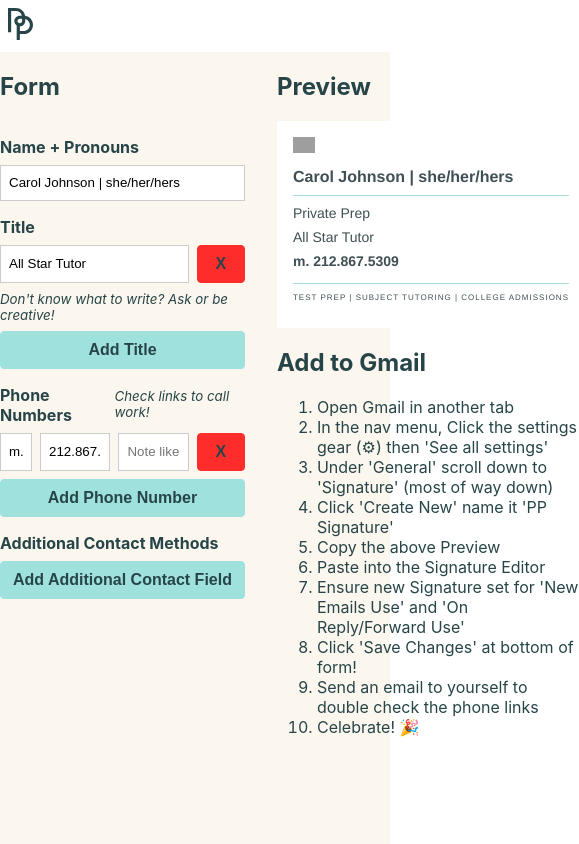
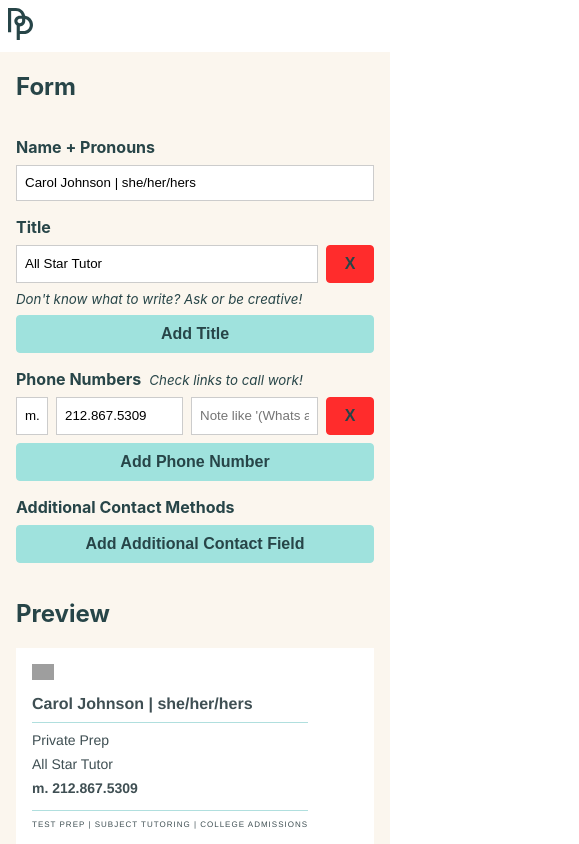
Before and after one commit to privateprep/pp-email-sig, a React (Create React App) app: page / in a window 390 px wide. Shown: the top 844 px of the page, 579 px wide, since content can reach past the window. Built offline with nearby package versions, Linux system fonts and the light colour scheme; grey boxes are pictures that could not be loaded.

Commit message:
Adds media query for mobile

```diff
--- a/src/App.css
+++ b/src/App.css
@@ -18,11 +18,19 @@
 }
 
 .App__main {
+  padding: 0 1rem;
   display: grid;
   grid-template-columns: 1fr 1fr;
   grid-gap: 2rem;
   max-width: 960px;
   margin: auto;
+}
+
+@media screen and (max-width: 610px) {
+  .App__main {
+    grid-template-columns: 1fr;
+    grid-gap: 1rem;
+  }
 }
 
 .App__main form {
```
